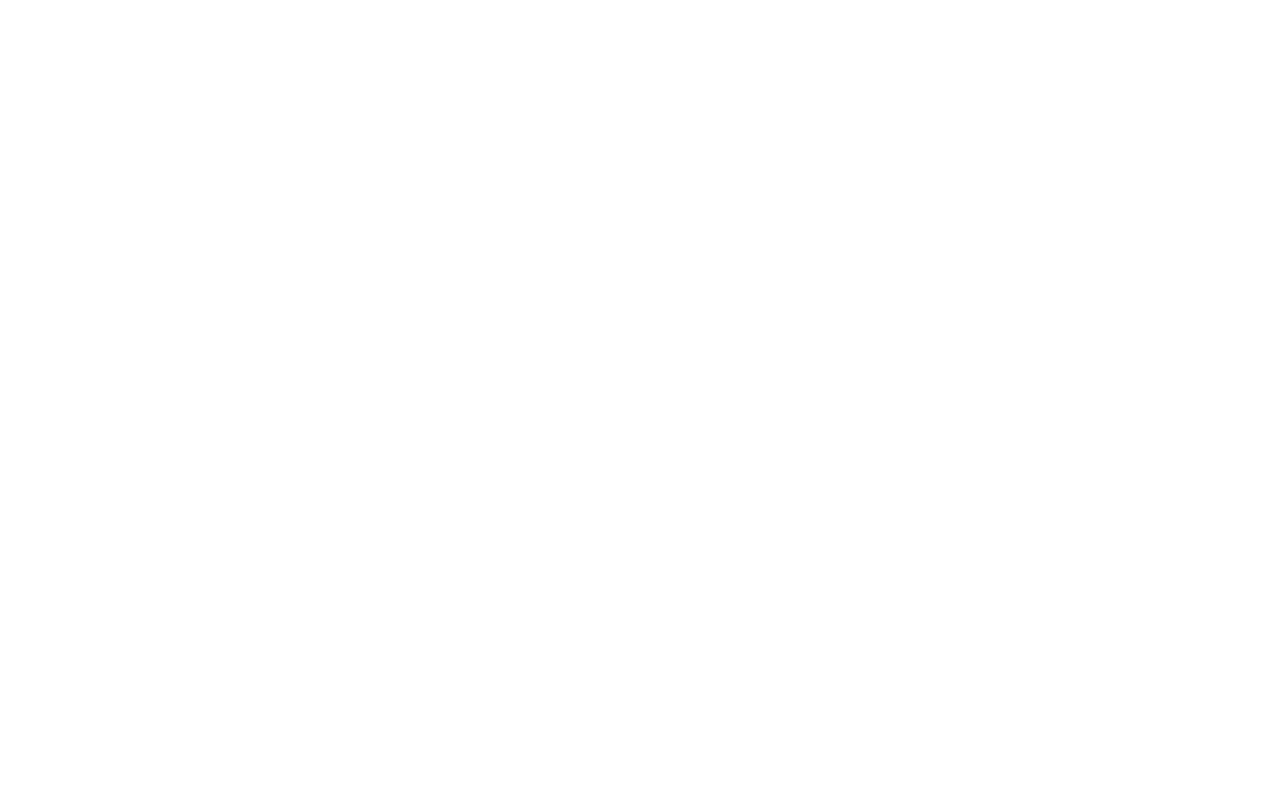
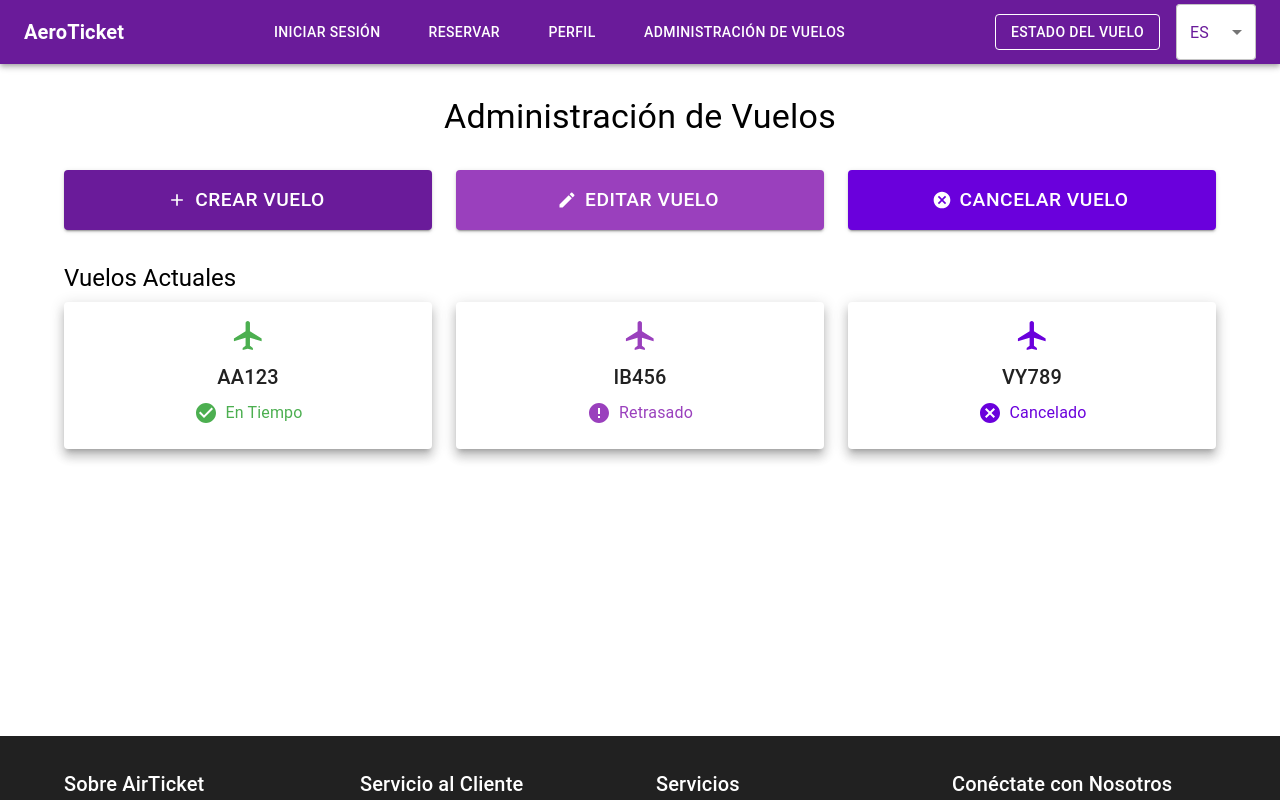
Before and after one commit to Sanval301/Laboratotio-Software, a React (Create React App) app in the folder airline-reservation-system/: page /adminvuelos in a window 1280 px wide. Before the commit this address had no page. Shown: the top 800 px of the page. Built offline with nearby package versions, Linux system fonts and the light colour scheme.

Commit message:
Vista de Administracion de Vuelos
vista donde estan las opciones de crear-editar y cancelar

```diff
--- a/airline-reservation-system/src/App.js
+++ b/airline-reservation-system/src/App.js
@@ -26,6 +26,7 @@ import Login from "./components/Login";
 import Registro from "./components/Registro";
 import Recovery from "./components/Recovery";
 import EditarVuelos from "./components/EditarVuelos";
+import AdminVuelos from "./components/AdminVuelos";
 
 const theme = createTheme({
   palette: {
@@ -191,6 +192,7 @@ function App() {
           <Route path="/registro" element={<Registro />} />
           <Route path="/editarvuelos" element={<EditarVuelos />} />
           <Route path="/recovery" element={<Recovery />} />
+          <Route path="/adminvuelos" element={<AdminVuelos />} />
         </Routes>
       </Router>
     </ThemeProvider>
--- /dev/null
+++ b/airline-reservation-system/src/components/AdminVuelos.js
@@ -0,0 +1,142 @@
+import React from "react";
+import {
+  Container,
+  Typography,
+  Button,
+  Grid,
+  Card,
+  CardContent,
+  Box,
+} from "@mui/material";
+import { ThemeProvider, createTheme } from "@mui/material/styles";
+import {
+  Add,
+  Edit,
+  Cancel,
+  Flight,
+  CheckCircle,
+  Error,
+} from "@mui/icons-material";
+import { useNavigate } from "react-router-dom";
+import Navbar from "./Navbar"; // Asegúrate de que esta ruta sea correcta
+import Footer from "./Footer"; // Asegúrate de que esta ruta sea correcta
+
+const theme = createTheme({
+  palette: {
+    primary: { main: "#6a1b9a" },
+    secondary: { main: "#9A40BD" },
+    success: { main: "#4caf50" },
+    error: { main: "#6A00DC" },
+  },
+});
+
+export default function AdminVuelos() {
+  const navigate = useNavigate();
+
+  return (
+    <ThemeProvider theme={theme}>
+      <Navbar /> {/* Navbar al inicio del componente */}
+      <Container maxWidth="lg" sx={{ mt: 4, minHeight: "80vh" }}>
+        {" "}
+        {/* minHeight para mantener contenido y footer en posición correcta */}
+        <Box sx={{ textAlign: "center", mb: 4 }}>
+          <Typography variant="h4" component="h1" gutterBottom>
+            Administración de Vuelos
+          </Typography>
+        </Box>
+        {/* Botones de acciones principales */}
+        <Grid container spacing={3} sx={{ mb: 4 }}>
+          <Grid item xs={12} md={4}>
+            <Button
+              fullWidth
+              variant="contained"
+              color="primary"
+              startIcon={<Add />}
+              onClick={() => navigate("/crear-vuelo")}
+              sx={{ height: "60px", fontSize: "1.2rem" }}
+            >
+              Crear Vuelo
+            </Button>
+          </Grid>
+          <Grid item xs={12} md={4}>
+            <Button
+              fullWidth
+              variant="contained"
+              color="secondary"
+              startIcon={<Edit />}
+              onClick={() => navigate("/EditarVuelos")}
+              sx={{ height: "60px", fontSize: "1.2rem" }}
+            >
+              Editar Vuelo
+            </Button>
+          </Grid>
+          <Grid item xs={12} md={4}>
+            <Button
+              fullWidth
+              variant="contained"
+              color="error"
+              startIcon={<Cancel />}
+              onClick={() => navigate("/cancelar-vuelo")}
+              sx={{ height: "60px", fontSize: "1.2rem" }}
+            >
+              Cancelar Vuelo
+            </Button>
+          </Grid>
+        </Grid>
+        {/* Vuelos actuales, activos y cancelados */}
+        <Typography variant="h5" gutterBottom sx={{ mt: 4 }}>
+          Vuelos Actuales
+        </Typography>
+        <Grid container spacing={3}>
+          {[
+            { id: 1, number: "AA123", status: "En Tiempo", color: "success" },
+            { id: 2, number: "IB456", status: "Retrasado", color: "secondary" },
+            { id: 3, number: "VY789", status: "Cancelado", color: "error" },
+          ].map((flight) => (
+            <Grid item xs={12} sm={6} md={4} key={flight.id}>
+              <Card raised>
+                <CardContent
+                  sx={{
+                    display: "flex",
+                    flexDirection: "column",
+                    alignItems: "center",
+                  }}
+                >
+                  <Flight
+                    fontSize="large"
+                    color={flight.color}
+                    sx={{ mb: 1 }}
+                  />
+                  <Typography variant="h6">{flight.number}</Typography>
+                  <Box
+                    sx={{
+                      display: "flex",
+                      alignItems: "center",
+                      gap: 1,
+                      mt: 1,
+                    }}
+                  >
+                    {flight.status === "En Tiempo" && (
+                      <CheckCircle color="success" />
+                    )}
+                    {flight.status === "Retrasado" && (
+                      <Error color="secondary" />
+                    )}
+                    {flight.status === "Cancelado" && <Cancel color="error" />}
+                    <Typography
+                      variant="body1"
+                      color={theme.palette[flight.color].main}
+                    >
+                      {flight.status}
+                    </Typography>
+                  </Box>
+                </CardContent>
+              </Card>
+            </Grid>
+          ))}
+        </Grid>
+      </Container>
+      <Footer /> {/* Footer al final del componente */}
+    </ThemeProvider>
+  );
+}
--- a/airline-reservation-system/src/components/EditarVuelos.js
+++ b/airline-reservation-system/src/components/EditarVuelos.js
@@ -1,11 +1,5 @@
 import React, { useState } from "react";
-import {
-  Button,
-  TextField,
-  Box,
-  Typography,
-  Container,
-} from "@mui/material";
+import { Button, TextField, Box, Typography, Container } from "@mui/material";
 import DatePicker from "@mui/lab/DatePicker";
 import AdapterDateFns from "@mui/lab/AdapterDateFns";
 import LocalizationProvider from "@mui/lab/LocalizationProvider";
@@ -57,12 +51,7 @@ function EditarVuelos() {
         <Typography component="h1" variant="h5" sx={{ fontWeight: "bold" }}>
           Editar Vuelo
         </Typography>
-        <Box
-          component="form"
-          onSubmit={handleSubmit}
-          sx={{ mt: 3 }}
-          noValidate
-        >
+        <Box component="form" onSubmit={handleSubmit} sx={{ mt: 3 }} noValidate>
           <TextField
             margin="normal"
             fullWidth
@@ -95,7 +84,9 @@ function EditarVuelos() {
               label="Hora"
               value={formData.hora}
               onChange={handleDateChange}
-              renderInput={(params) => <TextField {...params} fullWidth margin="normal" />}
+              renderInput={(params) => (
+                <TextField {...params} fullWidth margin="normal" />
+              )}
             />
           </LocalizationProvider>
           <TextField
@@ -115,9 +106,9 @@ function EditarVuelos() {
             sx={{
               mt: 3,
               mb: 2,
-              backgroundColor: "#1976d2",
+              backgroundColor: "#6a1b9a",
               "&:hover": {
-                backgroundColor: "#1565c0",
+                backgroundColor: "#9A40BD",
               },
               fontWeight: "bold",
             }}
--- a/airline-reservation-system/src/components/Navbar.js
+++ b/airline-reservation-system/src/components/Navbar.js
@@ -40,12 +40,12 @@ const Navbar = () => {
           <Button
             color="inherit"
             component={Link}
-            to="/EditarVuelos"
+            to="/AdminVuelos"
             sx={{ mx: 1 }}
           >
-            Edicion Vuelos
+            Administración de Vuelos
           </Button>{" "}
-          {/* Esto no va aca se supone que se puede hacer unicamente desde la vista de administrador */}
+          {/* Esto no va aca se supone que se puede hacer unicamente desde la vista de administrador, se deja aca momentaneamente para uso de vista */}
         </Box>
 
         {/* Opciones adicionales */}
```
